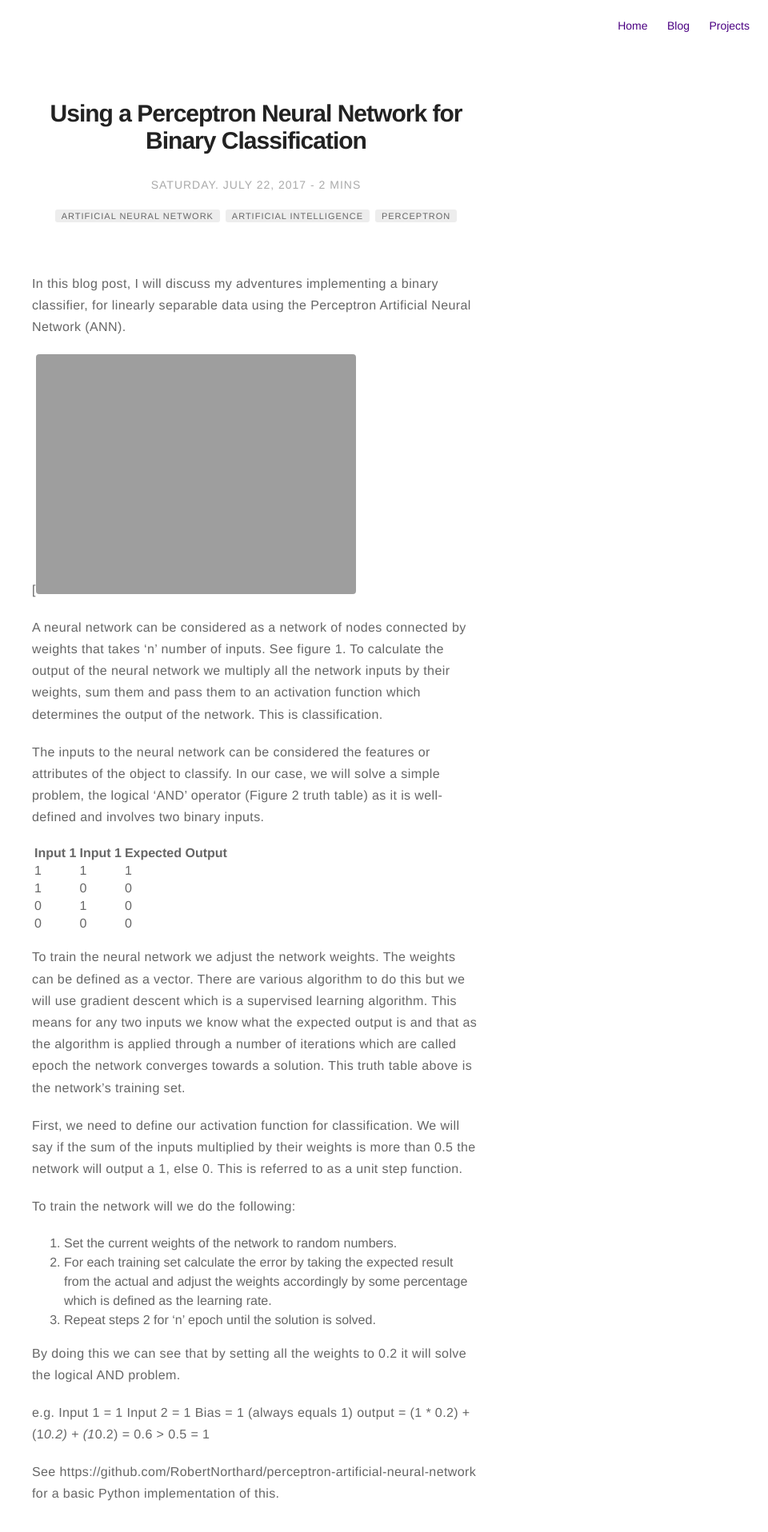
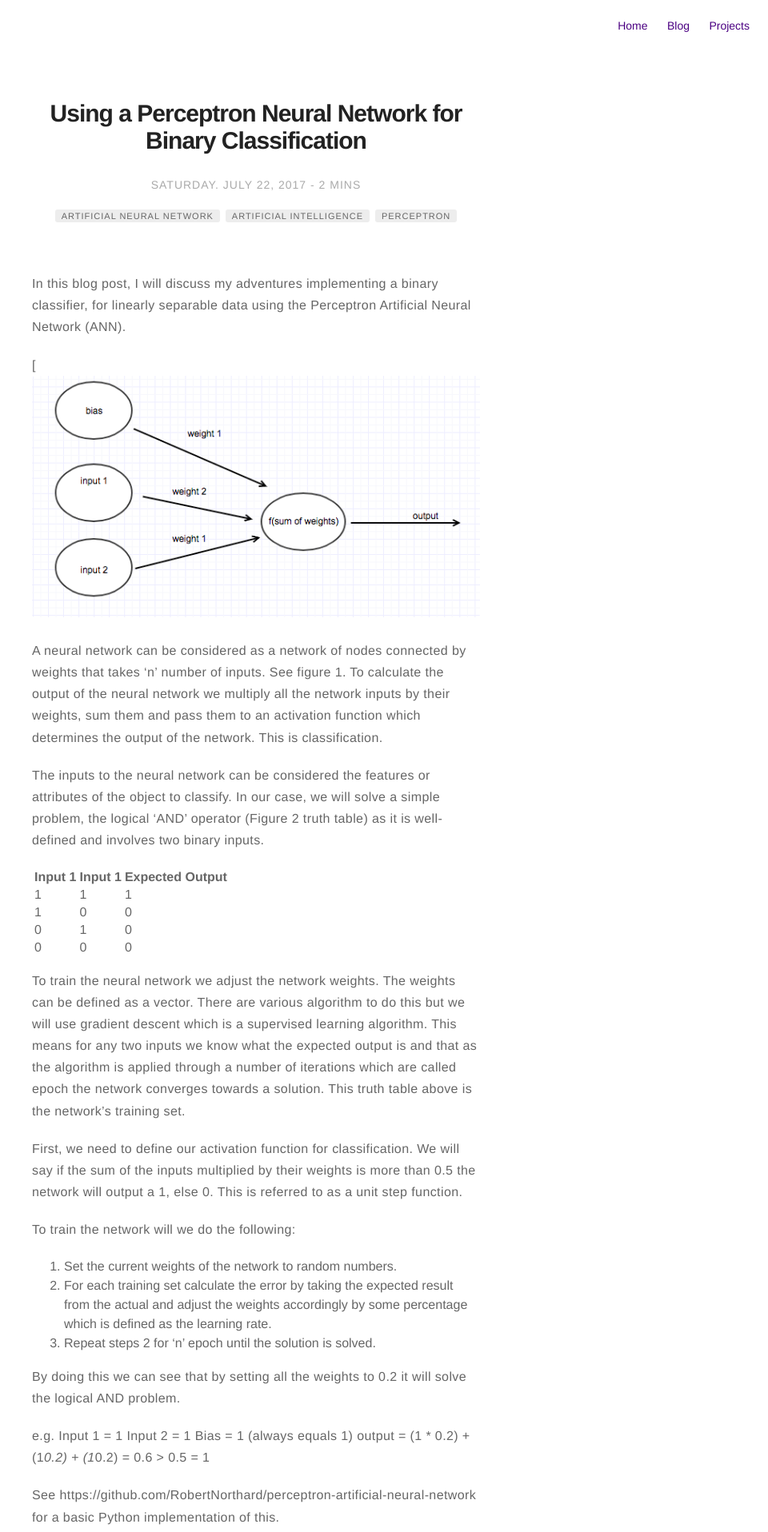
Before and after one commit to RobertNorthard/robertnorthard.github.io, a Jekyll site: the page built from _posts/2017-02-22-using-a-perceptron-neural-network-for-binary-classification.markdown, in a window 1280 px wide. Shown: the top 1916 px of the page at 80% size, without its empty margins (320-1280 px from the left). Built offline with Jekyll 4.4.1, drawn with Linux system fonts in a browser that asks for light colours.

Commit message:
Added file extension.

```diff
--- a/_posts/2017-02-22-using-a-perceptron-neural-network-for-binary-classification.markdown
+++ b/_posts/2017-02-22-using-a-perceptron-neural-network-for-binary-classification.markdown
@@ -15,7 +15,7 @@ description: Using a Perceptron Neural Network for Binary Classification
 
 In this blog post, I will discuss my adventures implementing a binary classifier, for linearly separable data using the Perceptron Artificial Neural Network (ANN).
 
-[![Figure 1: Perceptron Artificial Neural Network(https://robertnorthard.com/assets/images/2017-07-22-perceptron-neural-network "Perceptron Artificial Neural Network")](https://robertnorthard.com/assets/images/2017-07-22-perceptron-neural-network "Perceptron Artificial Neural Network")
+[![Figure 1: Perceptron Artificial Neural Network(https://robertnorthard.com/assets/images/2017-07-22-perceptron-neural-network.png "Perceptron Artificial Neural Network")](https://robertnorthard.com/assets/images/2017-07-22-perceptron-neural-network.png "Perceptron Artificial Neural Network")
 
 A neural network can be considered as a network of nodes connected by weights that takes 'n' number of inputs. See figure 1. To calculate the output of the neural network we multiply all the network inputs by their weights, sum them and pass them to an activation function which determines the output of the network. This is classification.
 
```
